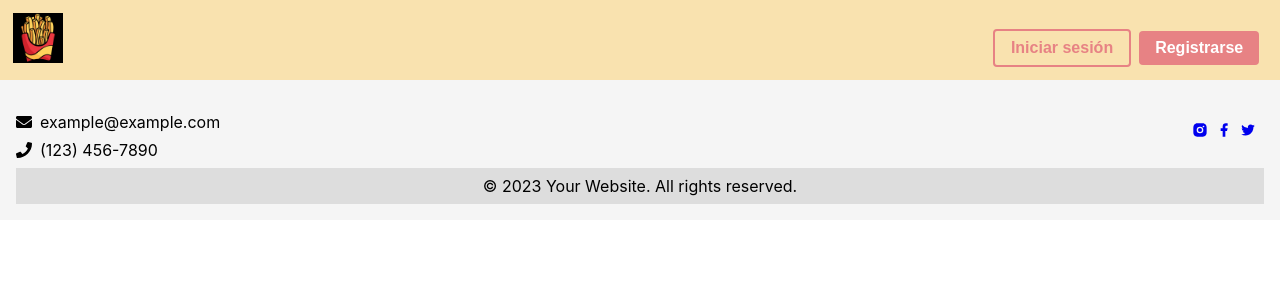
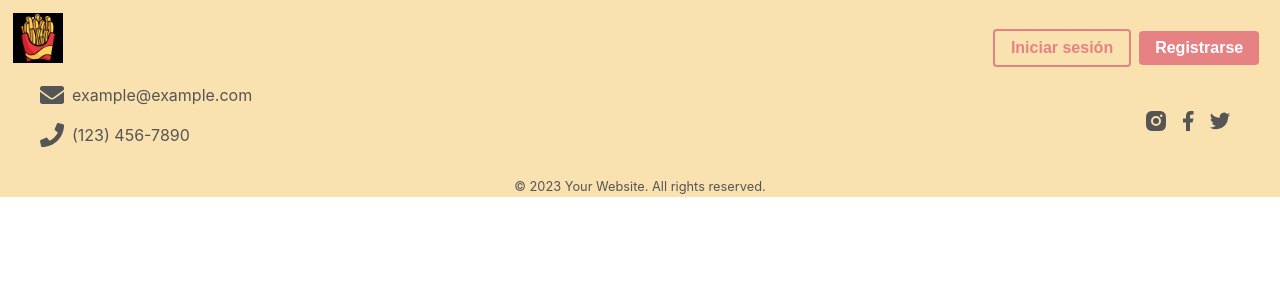
Before and after one commit to BrayanGalindez/PapitasConSoftware, a React (Create React App) app in the folder bogota_taste/: page /cuenta in a window 1280 px wide. Shown: the top 300 px of the page. Built offline with nearby package versions, Linux system fonts and the light colour scheme; no server answers; the HTML template or start-up script is replaced by a standard one.

Commit message:
Update Footer.css

```diff
--- a/bogota_taste/src/styles/Home/Footer.css
+++ b/bogota_taste/src/styles/Home/Footer.css
@@ -1,47 +1,57 @@
 .footer {
-    background-color: #f5f5f5;
-    padding: 16px;
+  background-color: #f9e2af;
+  padding: 0.2rem;
+  color: #555;
 }
 
 .footer-container {
   display: flex;
   justify-content: space-between;
   align-items: center;
-  }
-
-  .footer-column {
-    flex: 1;
-  }
-
-  .footer-logo img {
-    width: 80px;
-    height: 80px;
+  max-width: 1200px;
+  margin: 0 auto;
 }
 
 .footer-contact {
-    margin-top: 16px;
+  display: flex;
+  flex-direction: column;
 }
 
 .footer-contact-item {
   display: flex;
   align-items: center;
-    margin-bottom: 8px;
+  margin-bottom: 1rem;
 }
 
-  .footer-contact-item svg {
-    margin-right: 8px;
+.footer-contact-icon {
+  margin-right: 0.5rem;
+  font-size: 1.2rem;
 }
 
-  .footer-social svg {
-    margin-right: 8px;
+.footer-contact-text {
+  font-size: 1rem;
+}
+
+.footer-social {
+  display: flex;
+  justify-content: center;
+  align-items: center;
+}
+
+.footer-icon {
+  margin-right: 0.5rem;
+  font-size: 1.5rem;
+  color: #555;
+  transition: color 0.3s ease;
+}
+
+.footer-icon:hover,
+.footer-icon:active {
+  color: #e78284;
 }
 
 .footer-bottom {
-    background-color: #ddd;
-    padding: 8px;
+  margin-top: 1rem;
   text-align: center;
+  font-size: 0.8rem;
 }
-
-  .footer-bottom .footer-copyright {
-    font-size: 12px;
-  }
```
Lines whose indentation alone changed are shown as unchanged.
